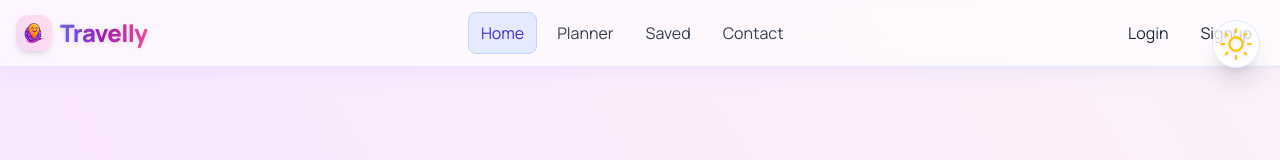
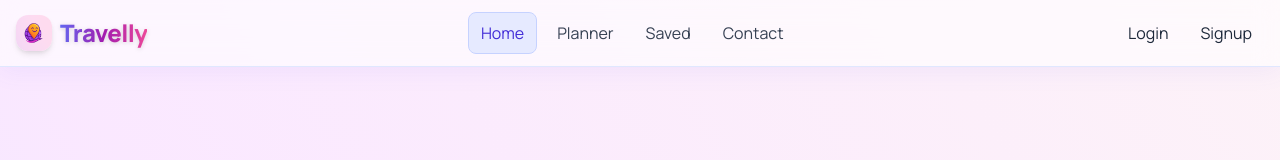
Before and after one commit to AtharvaYadav-dev/Travelly, a React (Vite) app in the folder Outing/: page / in a window 1280 px wide. Shown: the top 160 px of the page. Built offline with nearby package versions, Linux system fonts and the light colour scheme.

Commit message:
Update Layout.jsx
toggleoff

```diff
--- a/Outing/src/Layout.jsx
+++ b/Outing/src/Layout.jsx
@@ -1,6 +1,5 @@
 import React from "react";
 
-import DarkModeToggle from "./DarkModeToggle";
 import Footer from "./Footer";
 
 /**
@@ -9,7 +8,7 @@ import Footer from "./Footer";
  */
 const Layout = ({ children }) => (
   <div className="min-h-screen bg-gradient-to-tr from-indigo-100 via-fuchsia-100 to-pink-50 flex flex-col">
-    <DarkModeToggle />
+    {/* Dark mode toggle hidden as requested */}
     {/* Header and nav will be slotted in by parent */}
     {children}
     <Footer />
```
